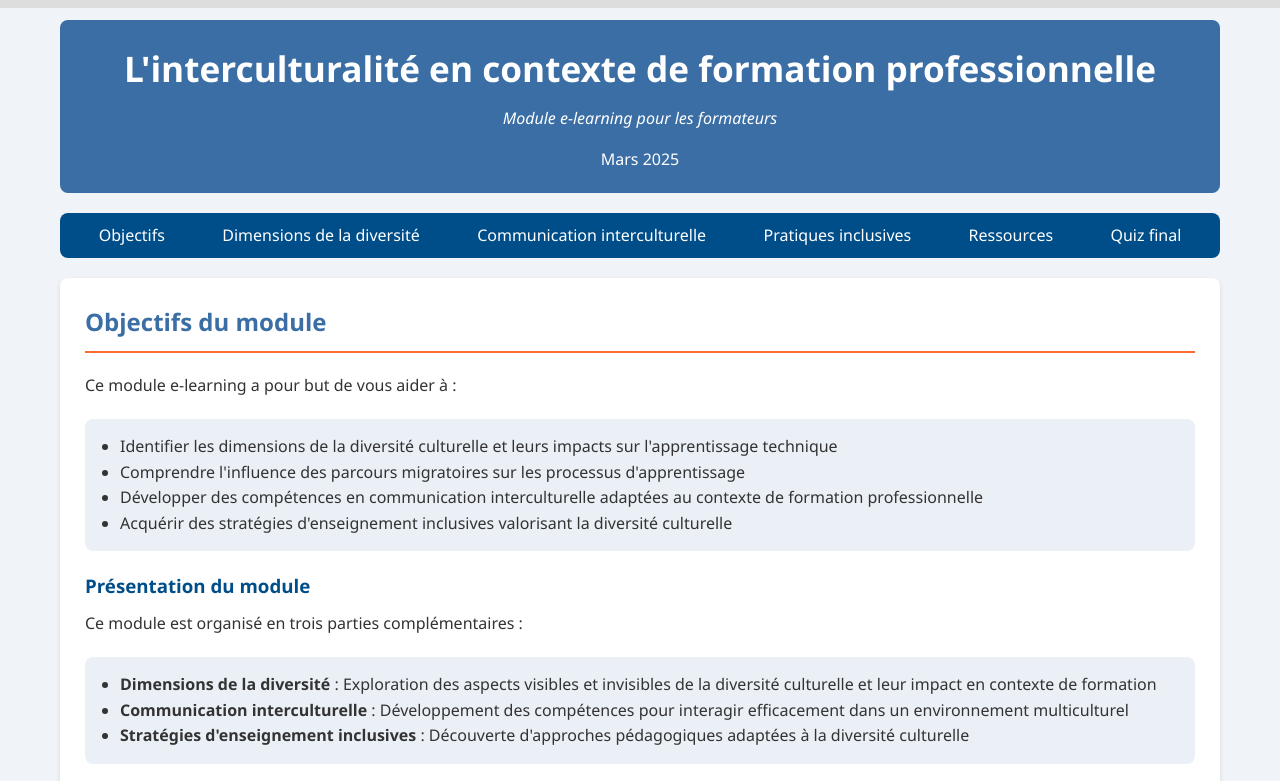
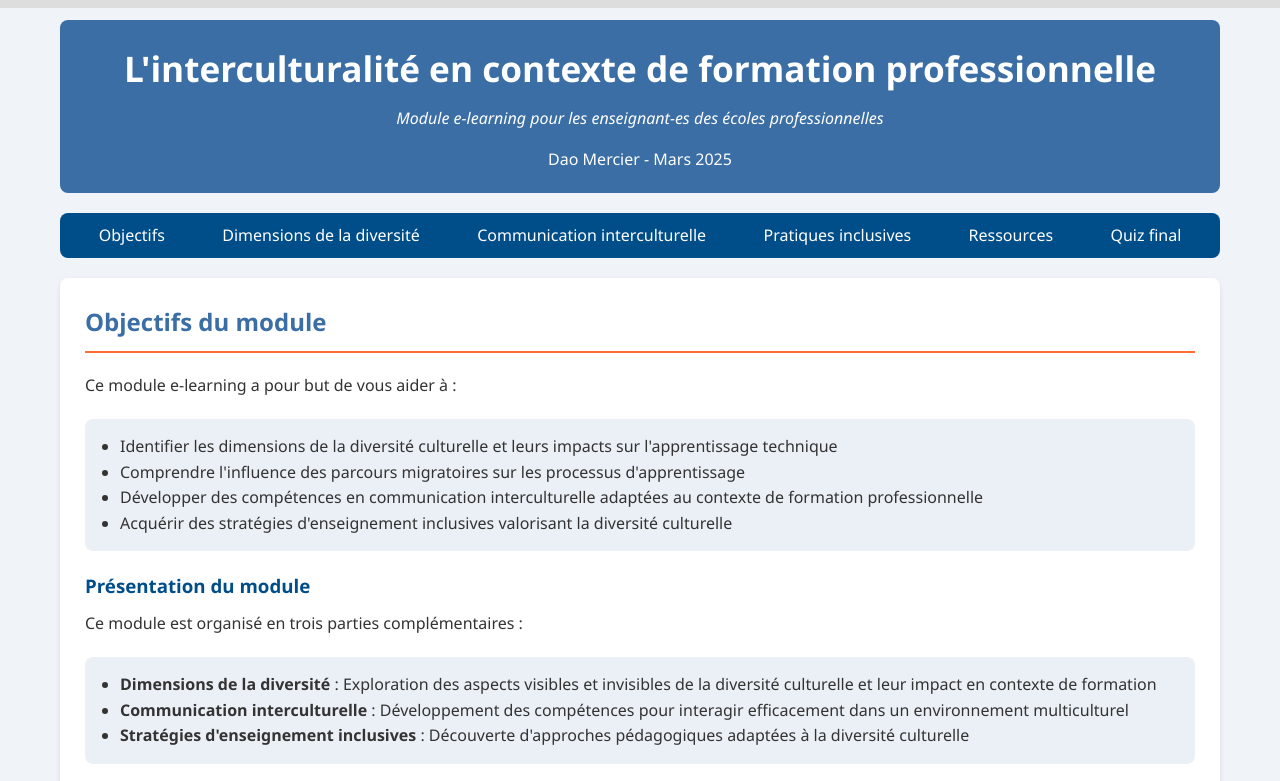
Before and after one commit to DaoMercier/HEFP, a plain HTML site: page index.html in a window 1280 px wide. Shown: the top 781 px of the page. Drawn offline with Linux system fonts and the light colour scheme.

Commit message:
Update index.html

```diff
--- a/index.html
+++ b/index.html
@@ -318,8 +318,8 @@
 
     <header id="top">
         <h1>L'interculturalité en contexte de formation professionnelle</h1>
-        <div class="subtitle">Module e-learning pour les formateurs</div>
-        <div class="date">Mars 2025</div>
+        <div class="subtitle">Module e-learning pour les enseignant-es des écoles professionnelles</div>
+        <div class="date">Dao Mercier - Mars 2025</div>
     </header>
 
     <nav>
```
